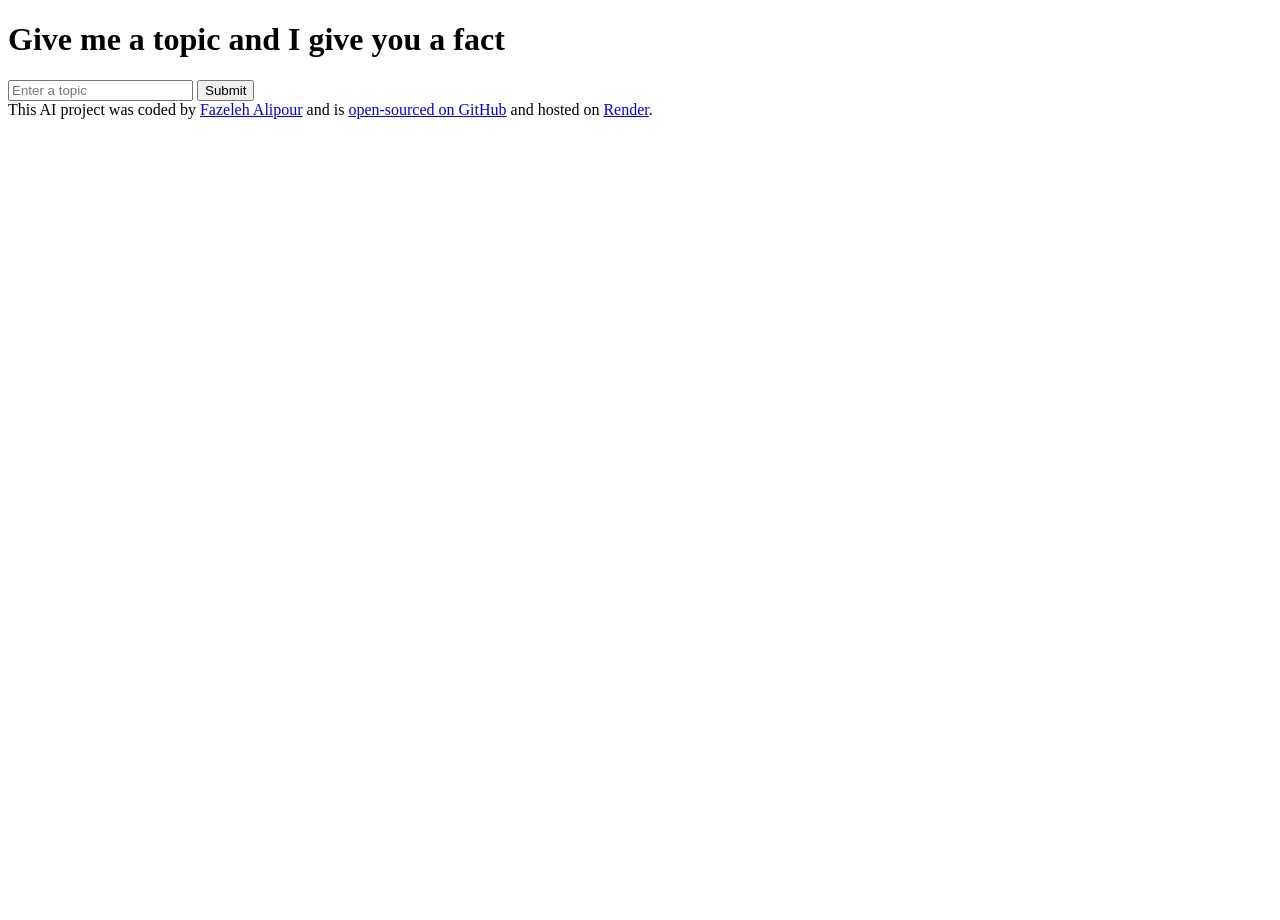
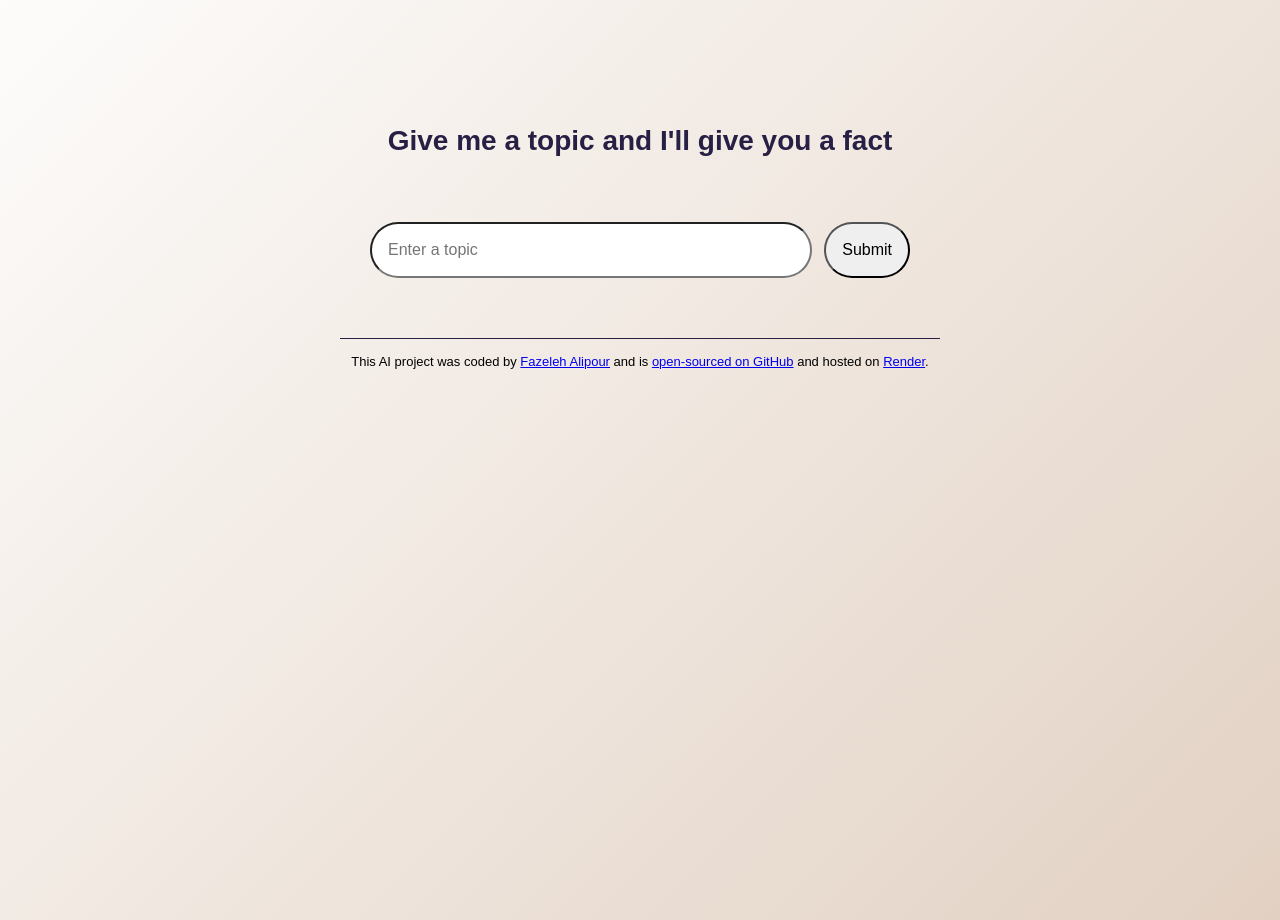
Before and after one commit to fazelehalipoor/tell-me-a-fact, a plain HTML site: page index.html in a window 1280 px wide. Before the commit the page ends 800 px from the top, so only its background shows below. Drawn offline with Linux system fonts and the light colour scheme.

Commit message:
added css to project

```diff
--- a/index.html
+++ b/index.html
@@ -4,19 +4,24 @@
 <head>
   <meta charset="UTF-8">
   <meta name="viewport" content="width=device-width, initial-scale=1.0">
+  <link rel="stylesheet" href="src/style.css">
   <title>AI Fact Generator</title>
 </head>
 
 <body>
+  <div class="container">
+    <header>
       <h1>
-    Give me a topic and I give you a fact
+        Give me a topic and I'll give you a fact
       </h1>
+    </header>
     <div>
       <form action="">
-      <input type="text" placeholder="Enter a topic" required>
-      <input type="submit">
+        <input type="text" placeholder="Enter a topic" required id="topic-input" class="topic-input">
+        <input type="submit" value="Submit" id="submit-input" class="submit-input">
       </form>
     </div>
+    <div class="generated-fact"> </div>
     <footer>
       This AI project was coded by
       <a href="https://github.com/fazelehalipoor" target="_blank">Fazeleh Alipour</a>
@@ -25,6 +30,7 @@
       and hosted on
       <a href="https://ai-fact-generator.onrender.com" target="_blank">Render</a>.
     </footer>
+  </div>
 </body>
 
 </html>
--- /dev/null
+++ b/src/style.css
@@ -0,0 +1,58 @@
+body {
+  font-family: Arial, sans-serif;
+
+  background: linear-gradient(
+    90.9deg,
+    rgb(255, 187, 187) -8.8%,
+    rgb(255, 220, 177) 12.4%,
+    rgb(255, 249, 177) 35.6%,
+    rgb(220, 255, 177) 59.6%,
+    rgb(177, 218, 255) 84%,
+    rgb(222, 177, 255) 107.9%
+  );
+  background: linear-gradient(135deg, #fdfcfb 0%, #e2d1c3 100%);
+  height: 100vh;
+  margin: 0 auto;
+}
+.container {
+  margin: 120px auto;
+  max-width: 600px;
+}
+header {
+  margin-bottom: 30px;
+}
+h1 {
+  text-align: center;
+  font-weight: 800;
+  font-size: 28px;
+  line-height: 1.5;
+  color: #272044;
+}
+form {
+  padding: 30px;
+  border-radius: 10px;
+  display: flex;
+  margin-bottom: 30px;
+}
+.topic-input {
+  width: 80%;
+  padding: 16px;
+  font-size: 16px;
+  border-radius: 50px;
+  line-height: 20px;
+  color: #272044;
+}
+.submit-input {
+  padding: 16px;
+  font-size: 16px;
+  border-radius: 50px;
+  line-height: 20px;
+  margin-left: 12px;
+}
+footer {
+  border-top: 1px solid #272044;
+  text-align: center;
+  font-size: 13px;
+  margin-top: 30px;
+  padding-top: 15px;
+}
```
Lines whose indentation alone changed are shown as unchanged.
